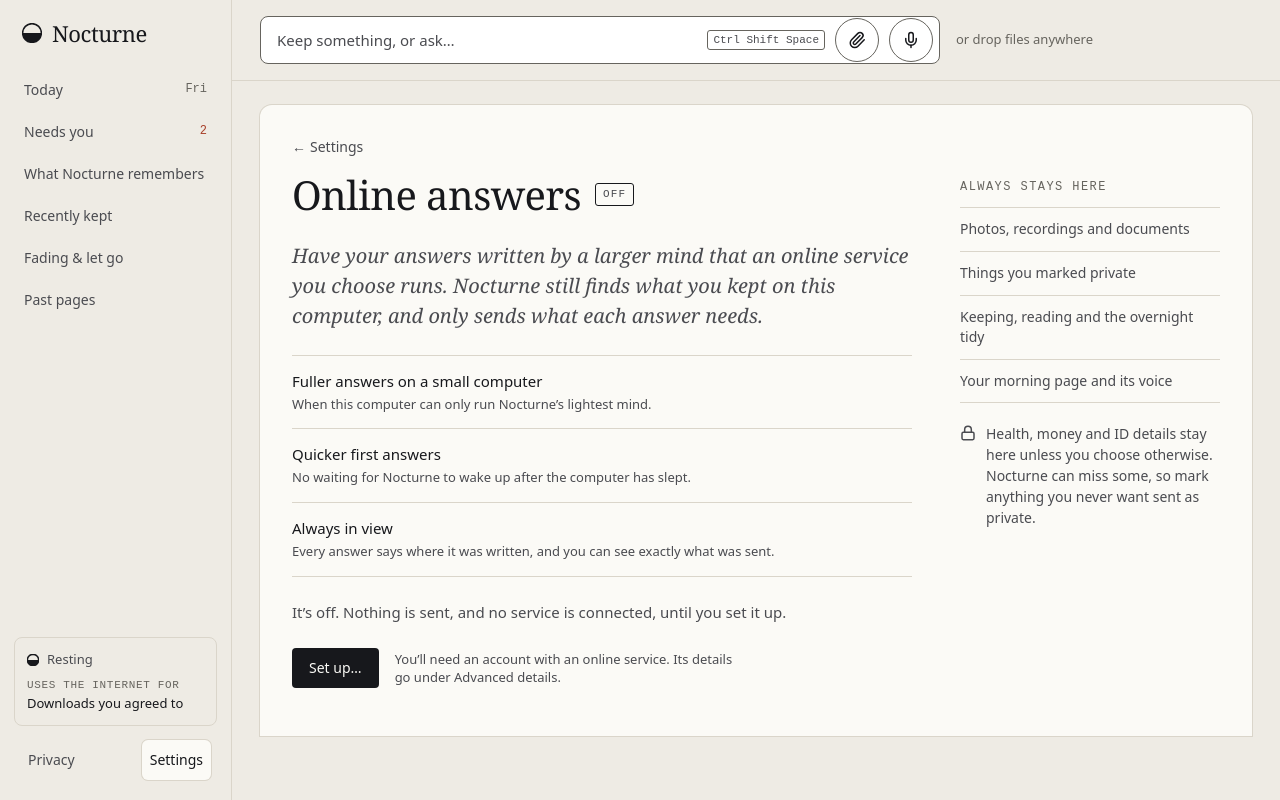
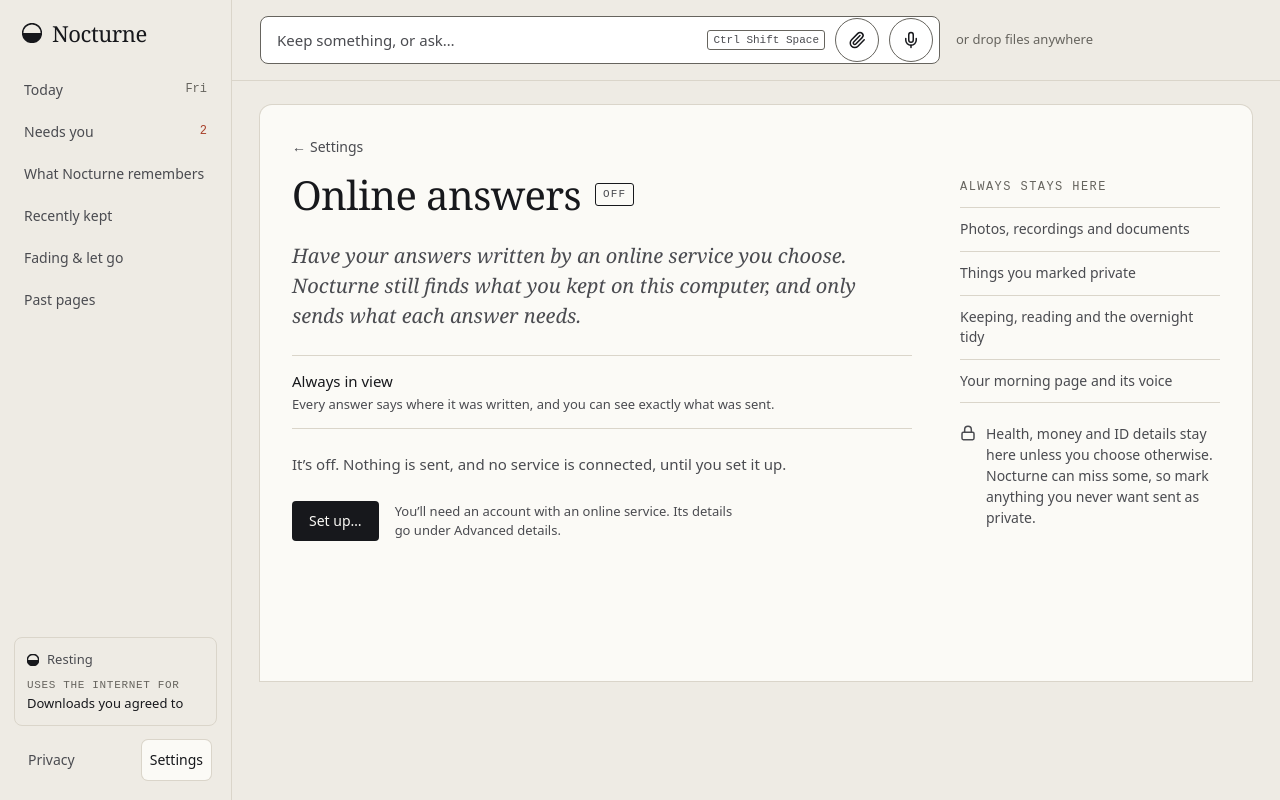
Before and after one commit to agync/nocturne, a React (Vite) app in the folder ui/: page /#/settings/online in a window 1280 px wide. Built offline with nearby package versions, Linux system fonts and the light colour scheme; a web font is replaced by a local one.

Commit message:
fix(ui): no promise of fuller online answers

```diff
--- a/ui/src/copy/en-GB/online.json
+++ b/ui/src/copy/en-GB/online.json
@@ -17,11 +17,7 @@
   "online.checking.body": "Nocturne is checking a connection. Nothing is turned on yet.",
   "online.tag.trouble": "On · answering here",
 
-  "online.off.lead": "Have your answers written by a larger mind that an online service you choose runs. Nocturne still finds what you kept on this computer, and only sends what each answer needs.",
-  "online.off.fuller.title": "Fuller answers on a small computer",
-  "online.off.fuller.body": "When this computer can only run Nocturne’s lightest mind.",
-  "online.off.quicker.title": "Quicker first answers",
-  "online.off.quicker.body": "No waiting for Nocturne to wake up after the computer has slept.",
+  "online.off.lead": "Have your answers written by an online service you choose. Nocturne still finds what you kept on this computer, and only sends what each answer needs.",
   "online.off.view.title": "Always in view",
   "online.off.view.body": "Every answer says where it was written, and you can see exactly what was sent.",
   "online.off.status": "It’s off. Nothing is sent, and no service is connected, until you set it up.",
@@ -136,10 +132,10 @@
   "online.continue": "Continue",
   "online.back": "Back",
 
-  "online.explain.title": "Have your answers written by a larger mind that an online service you choose runs.",
+  "online.explain.title": "Have your answers written by an online service you choose.",
   "online.explain.lead": "Nocturne still finds what you kept on this computer, and only sends what each answer needs.",
   "online.explain.changes.label": "What changes",
-  "online.explain.changes.body": "Your questions are answered online. Answers can be fuller, and the first one of the day comes sooner.",
+  "online.explain.changes.body": "Your questions are answered online by the service you set up. Answers may take a few seconds longer.",
   "online.explain.sent.label": "What is sent",
   "online.explain.sent.body": "Your question, and the few things you kept that answer it, as short sentences.",
   "online.explain.exactly": "What exactly is sent?",
--- a/ui/src/screens/online/OnlinePage.tsx
+++ b/ui/src/screens/online/OnlinePage.tsx
@@ -79,11 +79,7 @@ function CheckingPage({ back }: { back: Back }) {
 }
 
 function NeverSetUp({ view, back }: { view: OnlineView; back: Back }) {
-  const features = [
-    { title: t("online.off.fuller.title"), body: t("online.off.fuller.body") },
-    { title: t("online.off.quicker.title"), body: t("online.off.quicker.body") },
-    { title: t("online.off.view.title"), body: t("online.off.view.body") },
-  ];
+  const features = [{ title: t("online.off.view.title"), body: t("online.off.view.body") }];
   const stays = [
     t("online.stays.photos"),
     t("online.stays.private"),
```
Also changed, not shown: 1 other file (tests, documents, lock files or other folders).
